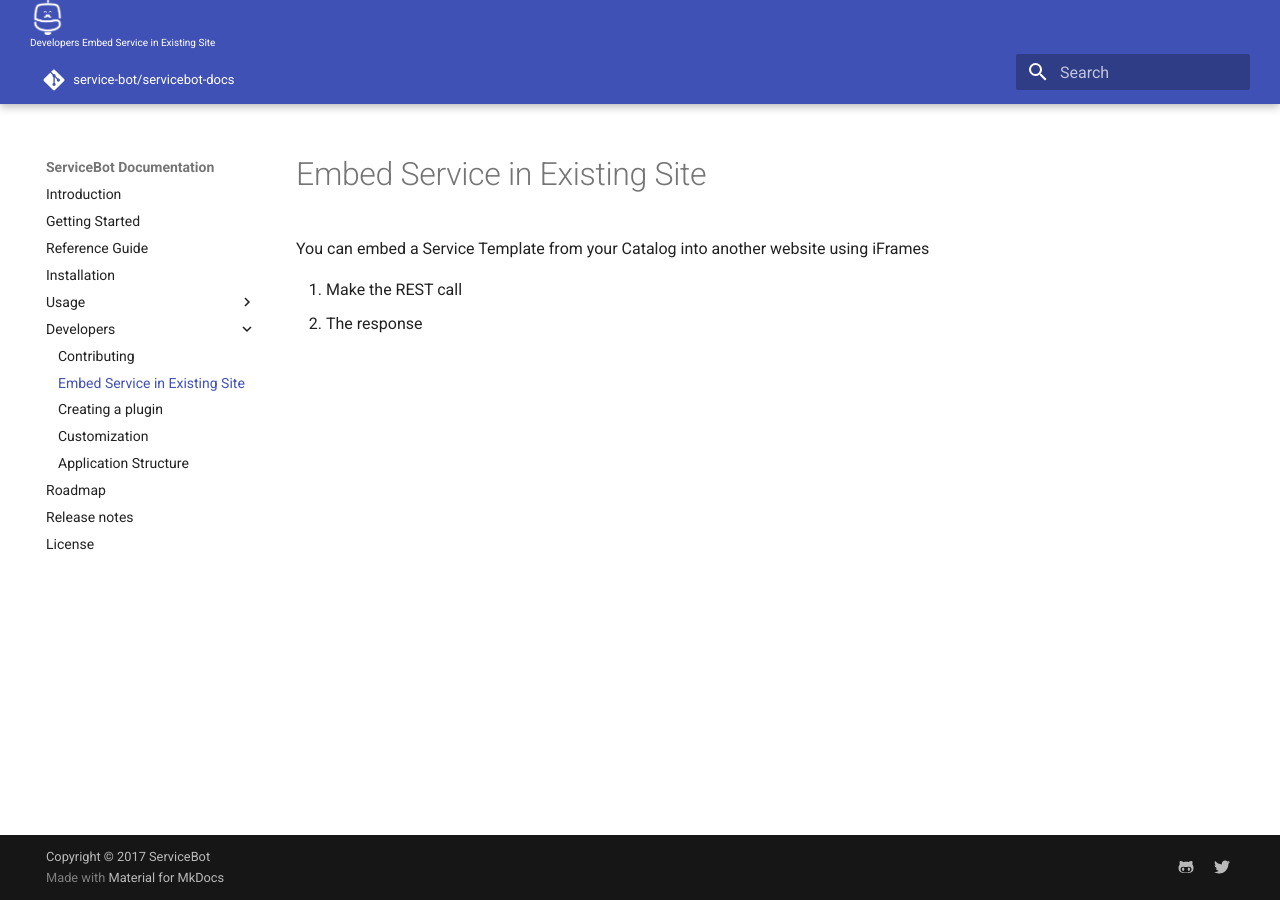
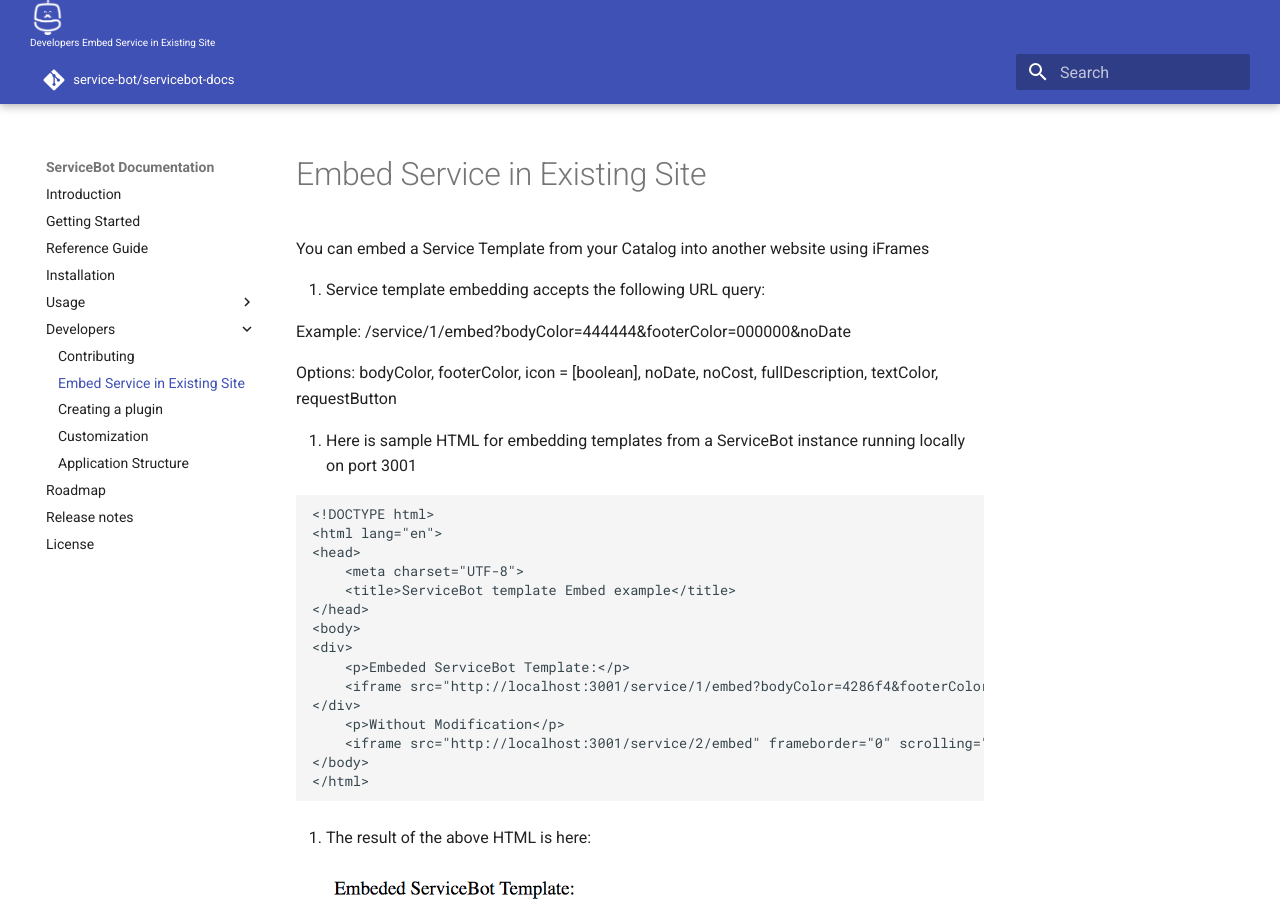
Before and after one commit to service-bot/servicebot-docs, an MkDocs documentation site: the page built from docs/embed.md, in a window 1280 px wide and 900 px high. Built offline with MkDocs 1.6.1 and Material for MkDocs 9.7.7, drawn with Linux system fonts in a browser that asks for light colours; comment, search, counter and statistics services are not loaded; old or Windows-style settings are respelled for this version of MkDocs; some of the changed text lies outside the part shown.

Commit message:
update usage

````diff
--- a/docs/embed.md
+++ b/docs/embed.md
@@ -1,4 +1,32 @@
 You can embed a Service Template from your Catalog into another website using iFrames
 
-1. Make the REST call
-2. The response
+1. Service template embedding accepts the following URL query:
+
+Example: /service/1/embed?bodyColor=444444&footerColor=000000&noDate
+
+Options: bodyColor, footerColor, icon = [boolean], noDate, noCost, fullDescription, textColor, requestButton
+
+2. Here is sample HTML for embedding templates from a ServiceBot instance running locally on port 3001
+```
+<!DOCTYPE html>
+<html lang="en">
+<head>
+    <meta charset="UTF-8">
+    <title>ServiceBot template Embed example</title>
+</head>
+<body>
+<div>
+    <p>Embeded ServiceBot Template:</p>
+    <iframe src="http://localhost:3001/service/1/embed?bodyColor=4286f4&footerColor=edfcff" frameborder="0" scrolling="no" height="355" width="520"></iframe>
+</div>
+    <p>Without Modification</p>
+    <iframe src="http://localhost:3001/service/2/embed" frameborder="0" scrolling="no" height="355" width="480"></iframe>
+</body>
+</html>
+```
+
+3. The result of the above HTML is here:
+
+    ![Screenshot](./images/embed.png)
+
+4. The user can select request which will redirect to your ServiceBot instance for checkout
````
Also changed, not shown: docs/images/embed.png (added).
